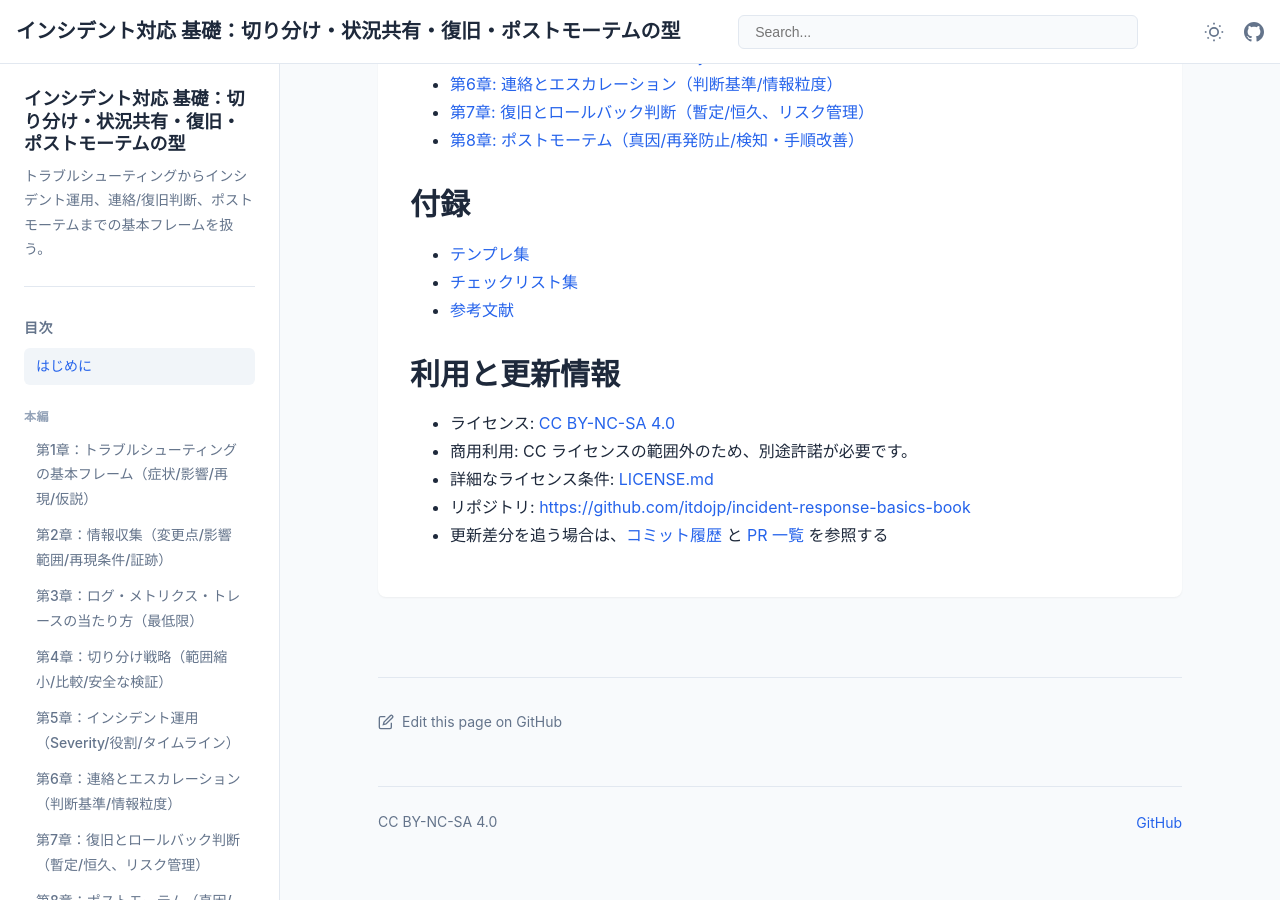
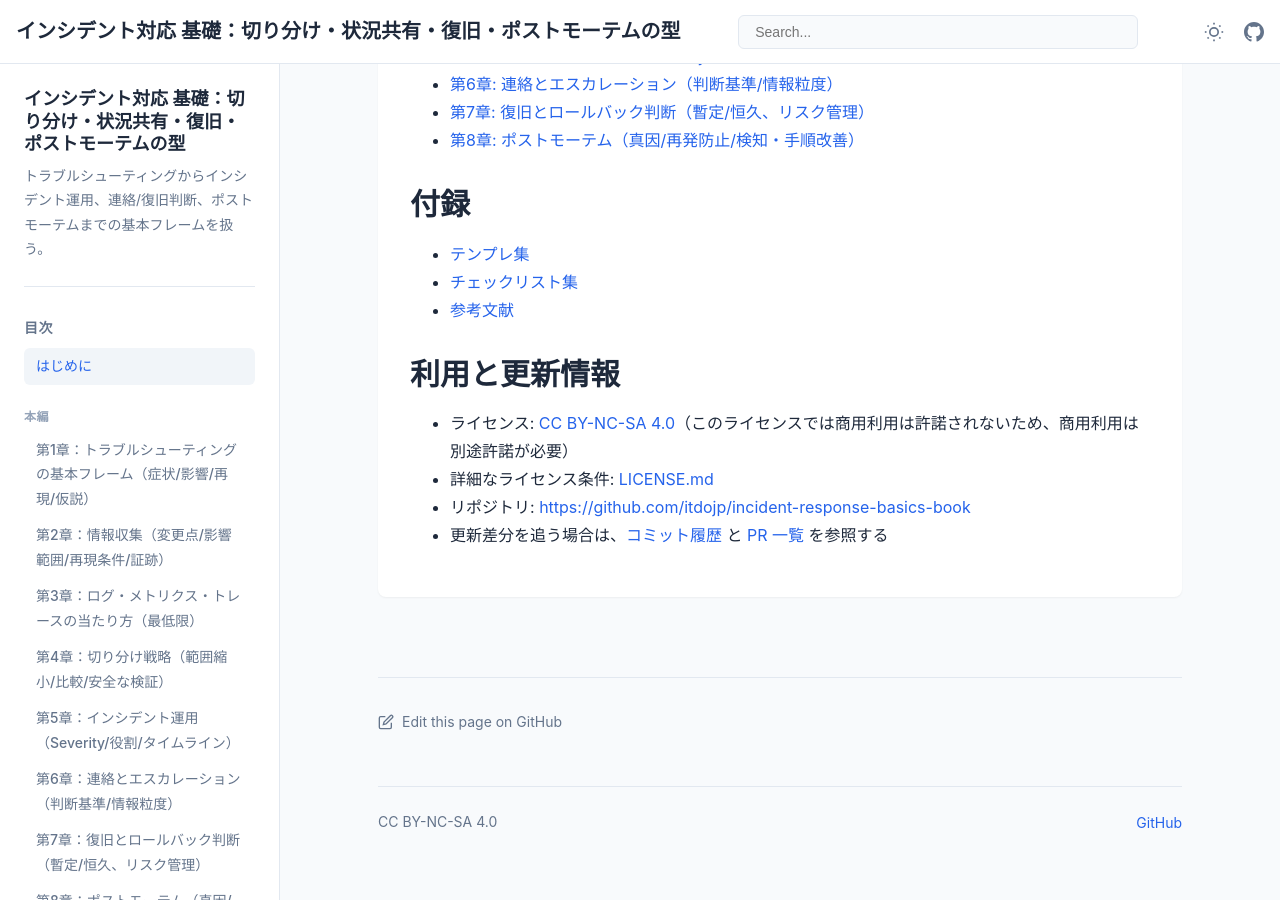
Before and after one commit to itdojp/incident-response-basics-book, a Jekyll site: the page built from docs/index.md, in a window 1280 px wide and 900 px high, scrolled down 1353 px. Built offline with Jekyll 4.4.1, drawn with Linux system fonts in a browser that asks for light colours.

Commit message:
Clarify commercial license note on top page

```diff
--- a/docs/index.md
+++ b/docs/index.md
@@ -58,8 +58,7 @@ order: 0
 
 ## 利用と更新情報
 
-- ライセンス: [{{ site.license_text }}](https://creativecommons.org/licenses/by-nc-sa/4.0/deed.ja)
-- 商用利用: CC ライセンスの範囲外のため、別途許諾が必要です。
+- ライセンス: [{{ site.license_text }}](https://creativecommons.org/licenses/by-nc-sa/4.0/deed.ja)（このライセンスでは商用利用は許諾されないため、商用利用は別途許諾が必要）
 - 詳細なライセンス条件: [LICENSE.md]({{ site.repository }}/blob/main/LICENSE.md)
 - リポジトリ: [{{ site.repository }}]({{ site.repository }})
 - 更新差分を追う場合は、[コミット履歴]({{ site.repository }}/commits/main/) と [PR 一覧]({{ site.repository }}/pulls) を参照する
```
